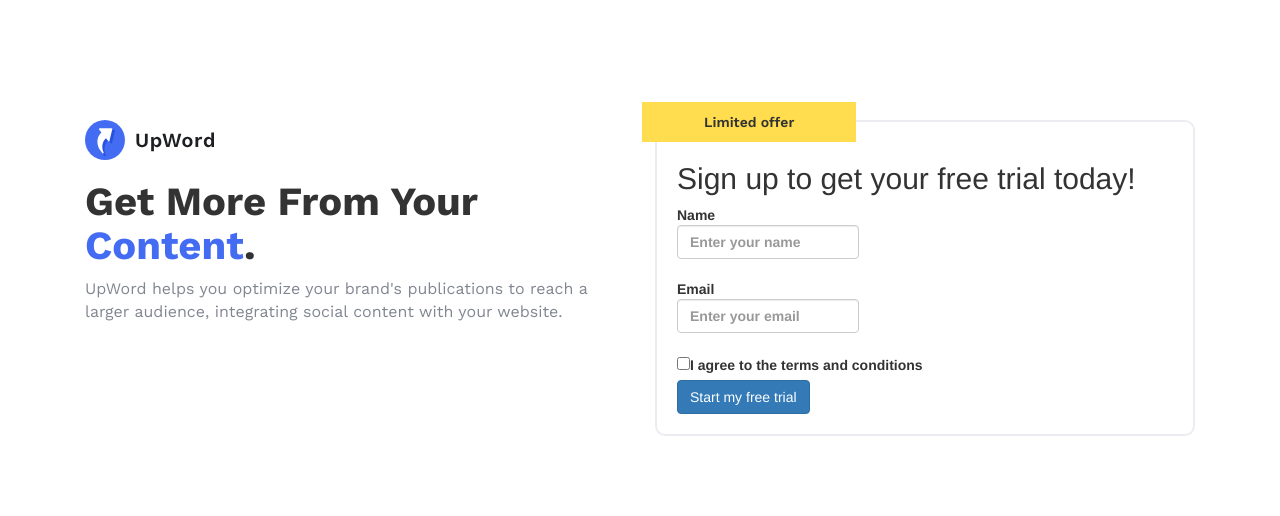
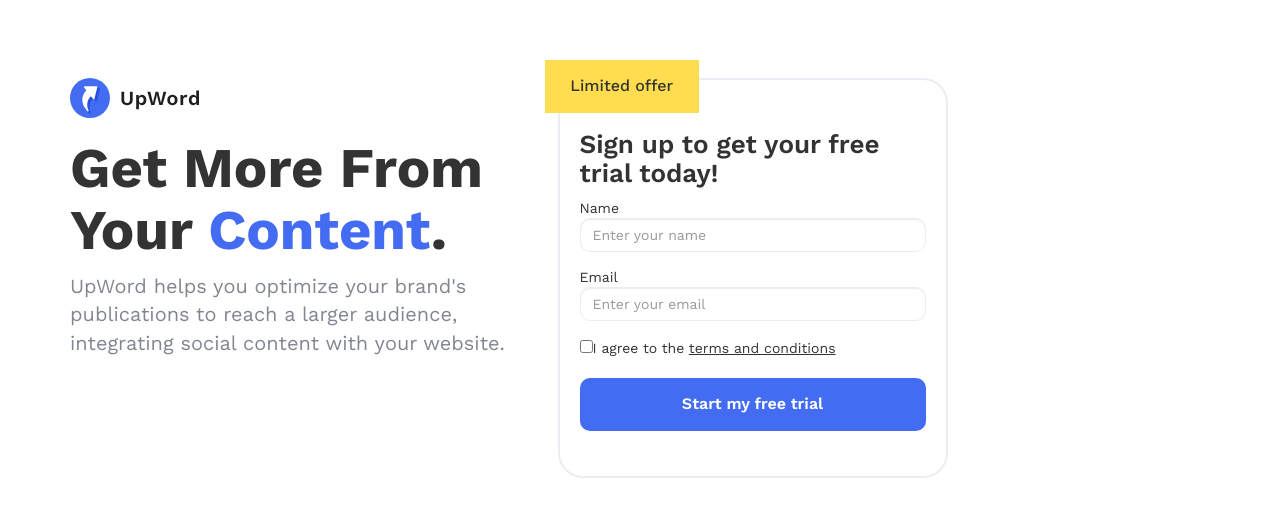
Before and after one commit to Rom1023/upword_lp, a React app: page / in a window 1280 px wide. Shown: the part 122-638 px from the top of the page. Built offline with nearby package versions, Linux system fonts and the light colour scheme.

Commit message:
Added CSS properties to Form

```diff
--- a/assets/stylesheets/application.scss
+++ b/assets/stylesheets/application.scss
@@ -16,37 +16,73 @@ body {
 }
 
 .form{
-  border-radius: 10px;
+  border-radius: 25px;
   border: solid 2px #ECEDF2;
   padding: 20px;
+  padding-bottom: 45px;
   position: relative;
+    h2{
+      font-family: 'Work Sans', sans-serif;
+      font-weight: 600;
+      font-size: 26px;
+      padding-top: 10px;
+    }
+    small{
+      font-family: 'Work Sans', sans-serif;
+      font-weight: 400;
+      font-size: 14px;
+    }
+}
+
+.form-control{
+  border: 1px solid #ECEDF2;
+  border-radius: 10px;
+  color: black;
+  font-family: 'Work Sans', sans-serif;
+  font-weight: 400;
+  font-size: 14px;
 }
 
 .form-limited-offer{
   background-color: #FFDD4E;
-  padding: 10px;
+  padding: 15px 10px 15px 10px;
   width: 40%;
   position: absolute;
   left: -15px;
   top: -20px;
   font-family: 'Work Sans', sans-serif;
-  font-weight: 600;
-  font-size: 14px;
+  font-weight: 500;
+  font-size: 16px;
 }
 
 .form-check{
-  p{
+  small{
     font-family: 'Work Sans', sans-serif;
     font-weight: 400;
-    font-size: 12px;
+    font-size: 14px;
   }
 }
 
+.btn-submit{
+  background-color: #436CF2;
+  border-radius: 10px;
+  padding: 15px 10px 15px 10px;
+  color: white;
+  border: none;
+  width: 100%;
+  margin-top: 20px;
+  font-family: 'Work Sans', sans-serif;
+  font-weight: 600;
+  font-size: 16px;
+}
+
 .left-scene{
+  margin-bottom: 30px;
+  margin-right: 15px;
   h1{
     font-family: 'Work Sans', sans-serif;
     font-weight: 700;
-    font-size: 40px;
+    font-size: 56px;
       span{
         color: #436CF2;
       }
@@ -54,5 +90,8 @@ body {
   p{
     color: #828691;
     text-align: left;
+    font-family: 'Work Sans', sans-serif;
+    font-weight: 400;
+    font-size: 20px;
   }
 }
--- a/assets/stylesheets/modal.scss
+++ b/assets/stylesheets/modal.scss
@@ -17,7 +17,8 @@
   justify-content: center;
   position:fixed;
   background: white;
-  width: 80%;
+  // width: 80%;
+  padding: 25px;
   height: auto;
   top:50%;
   left:50%;
--- a/src/components/Form.jsx
+++ b/src/components/Form.jsx
@@ -18,6 +18,7 @@ class Form extends Component {
     if (!email.match(/\b[\w\.-]+@[\w\.-]+\.\w{2,4}\b/)) {
       return alert("Please enter a valid email");
     }
+    return null;
   };
 
   handleChangeName = (event) => {
@@ -41,45 +42,42 @@ class Form extends Component {
   }
 
   hideModal = () => {
+    window.location.reload();
     return this.setState({ showModal: false });
   }
 
   render () {
     return (
       <div className="container">
-        <div className="left-scene col-sm-6">
+        <div className="row">
+          <div className="left-scene col-xs-10 col-sm-8 col-md-5">
             <img src="../../assets/photos/upword-logo.svg" alt="" />
             <h1>Get More From Your <span>Content</span>.</h1>
             <p>UpWord helps you optimize your brand's publications to reach a larger audience, integrating social content with your website.</p>
           </div>
 
-        <div className="col-sm-6">
-          <form className="form">
+          <form className="form col-xs-10 col-sm-8 col-md-4">
             <p className="form-limited-offer">Limited offer</p>
             <h2>Sign up to get your free trial today!</h2>
             <div className="form-group">
-              <label>
-                Name
+              <small>Name</small>
               <input type="text" className="form-control" value={this.state.name} onChange={this.handleChangeName} placeholder="Enter your name" />
-              </label>
             </div>
             <div className="form-group">
-              <label>
-                Email
+              <small>Email </small>
               <input type="email" className="form-control" value={this.state.email} onChange={this.handleChangeEmail} onBlur={() => this.isEmailValid(this.state.email)} placeholder="Enter your email" />
-              </label>
             </div>
             <div className="form-check">
-              <label>
               <input type="checkbox" onClick={this.handleClick} className="form-check-input" />
-              I agree to the terms and conditions
-              </label>
+              <small>
+                I agree to the <u>terms and conditions</u>
+              </small>
             </div>
-            <button type="submit" className="btn btn-primary" onClick={this.handleSubmit}>Start my free trial</button>
+            <button type="submit" className="btn-submit" onClick={this.handleSubmit}>Start my free trial</button>
           </form>
+        </div>
 
         <Modal show={this.state.showModal} handleClose={this.hideModal} name={this.state.name} email={this.state.email} />
-        </div>
       </div>
     );
   }
--- a/src/components/Modal.jsx
+++ b/src/components/Modal.jsx
@@ -2,16 +2,16 @@ import React from 'react';
 import '../../assets/stylesheets/modal.scss';
 
 const Modal = ({ handleClose, show, name, email }) => {
-  const showHideClassName = show ? "modal display-block" : "modal display-none";
+  const showHideClassName = show ? "container modal display-block" : "modal display-none";
 
   return (
     <div className={showHideClassName}>
-      <section className="modal-main">
+      <section className="modal-main col-xs-8 col-sm-4">
         <div>
           <img src="../../assets/photos/upword-illustration.png" alt="Welcome photo" />
         </div>
         <h3>Welcome {name}!</h3>
-        <p>Thanks for filling out the form. A confirmation email has been sent to {email} </p>
+        <p>Thanks for filling out the form. A confirmation email has been sent to your {email.match(/(?<=@)[\w-_]+/)} account</p>
 
         <button type="button" onClick={handleClose} className="modal-button">
           X
--- a/templates/index.html
+++ b/templates/index.html
@@ -3,6 +3,7 @@
   <head>
     <meta charset="UTF-8">
     <link rel="stylesheet" href="https://maxcdn.bootstrapcdn.com/bootstrap/3.3.7/css/bootstrap.min.css">
+     <meta name="viewport" content="width=device-width, initial-scale=1">
     <title>React boilerplate</title>
   </head>
   <body>
```
Lines whose indentation alone changed are shown as unchanged.
